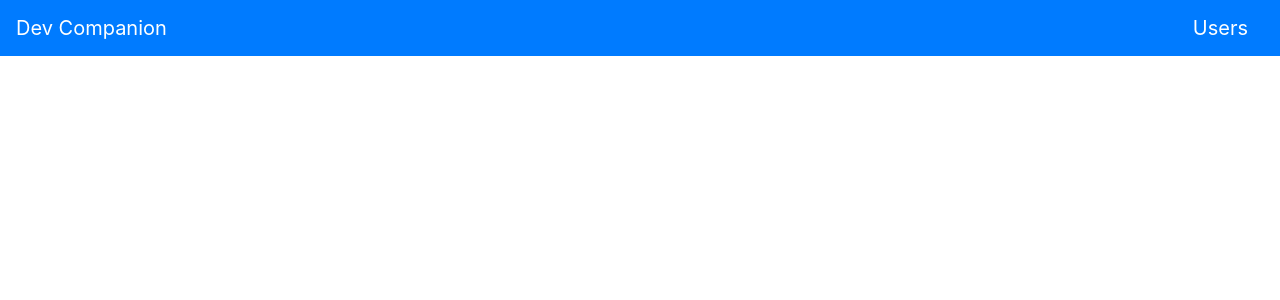
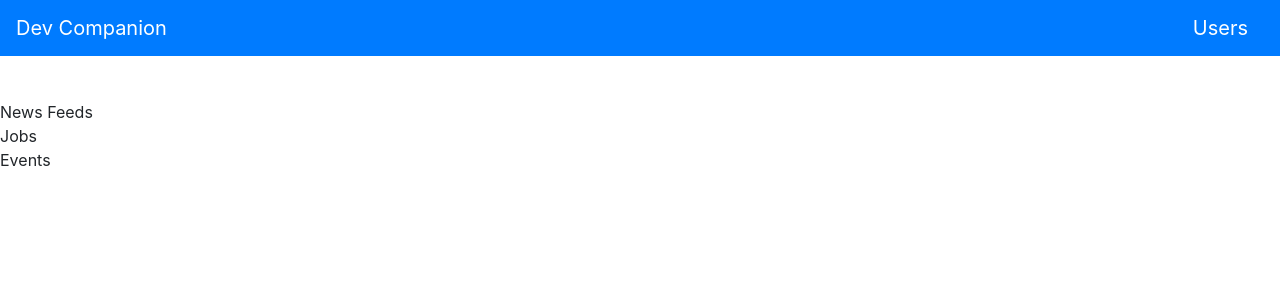
Before and after one commit to Alive-Nicole/team-woz-crew, a React (Create React App) app in the folder front-end/: page /home in a window 1280 px wide. Shown: the top 300 px of the page. Built offline with nearby package versions, Linux system fonts and the light colour scheme.

Commit message:
creating home page

```diff
--- a/front-end/src/App.js
+++ b/front-end/src/App.js
@@ -6,6 +6,7 @@ import User from './pages/User';
 import Users from './pages/Users';
 import NewUser from './pages/NewUser';
 import Login from "./pages/Login";
+import Home from './pages/HomePage/Home/Home';
 
 class App extends Component {
   render() {
@@ -18,6 +19,8 @@ class App extends Component {
           <Route exact path="/" component={Login} />
           <Route exact path ='/user' component={User}/>
           <Route exact path = '/new-user'  component={NewUser}/>
+          <Route exact path="/home" component={Home} />
+
         </Switch>
         </div>
       </Router>
--- /dev/null
+++ b/front-end/src/pages/HomePage/Events/Events.js
@@ -0,0 +1,14 @@
+import React, { Component } from 'react';
+import Home from '../Home/Home';
+
+export class Events extends Component {
+  render() {
+    return (
+      <div>
+        Events
+      </div>
+    )
+  }
+}
+
+export default Events
--- /dev/null
+++ b/front-end/src/pages/HomePage/Home/Home.js
@@ -0,0 +1,77 @@
+import React, { Component } from 'react';
+import NewsFeeds from '../NewsFeeds/NewsFeeds';
+import Jobs from '../Jobs/Jobs';
+import Events from '../Events/Events';
+
+class Home extends Component {
+  constructor(props){
+    super(props);
+    this.state = {
+      home: [
+        {
+          id: 1,
+          section: 'News Feeds',
+          content: [],
+          isLoaded: false,
+          recent: false
+        },
+        {
+          id: 2,
+          section: 'Jobs',
+          content: [],
+          isLoaded: false,
+          recent: false
+        },
+        {
+          id: 3,
+          section: 'Events',
+          content: [],
+          isLoaded: false,
+          recent: false
+        }
+      ]
+    }
+  }
+
+  fetchTwitterApi(){
+    fetch('https://api.twitter.com/1.1/search/tweets.json?q=Hackathon&src=tyah')
+    .then(res => res.json())
+    .then(json => {
+      this.setState({
+        section: NewsFeeds,
+        isLoaded: true,
+        content: json,
+      })
+    })
+  }
+
+  render() {
+    // var {isLoaded, content} = this.state;
+    // if(!isLoaded){
+    //   return <div>Loading...</div>
+    // }
+    // else{
+      return(
+        <div className='home'>
+          <div className='news'>
+            <NewsFeeds />
+
+          </div>
+
+          <div className='jobs'>
+            <Jobs />
+
+          </div>
+
+          <div className='events'>
+            <Events />
+
+          </div>
+
+        </div>
+      );
+    }
+  //}
+}
+
+export default Home;
--- /dev/null
+++ b/front-end/src/pages/HomePage/Jobs/Jobs.js
@@ -0,0 +1,14 @@
+import React, { Component } from 'react';
+import Home from '../Home/Home';
+
+export class Jobs extends Component {
+  render() {
+    return (
+      <div>
+        Jobs
+      </div>
+    )
+  }
+}
+
+export default Jobs
--- /dev/null
+++ b/front-end/src/pages/HomePage/NewsFeeds/NewsFeeds.js
@@ -0,0 +1,15 @@
+import React, { Component } from 'react';
+import Home from '../Home/Home';
+
+export class NewsFeeds extends Component {
+
+  render() {
+    return (
+      <div>
+        News Feeds
+      </div>
+    )
+  }
+}
+
+export default NewsFeeds
```
Also changed, not shown: front-end/src/pages/HomePage/Events/Events.css (added), front-end/src/pages/HomePage/Home/Home.css (added), front-end/src/pages/HomePage/Jobs/Jobs.css (added), front-end/src/pages/HomePage/NewsFeeds/NewsFeeds.css (added), 1 other file (tests, documents, lock files or other folders).
